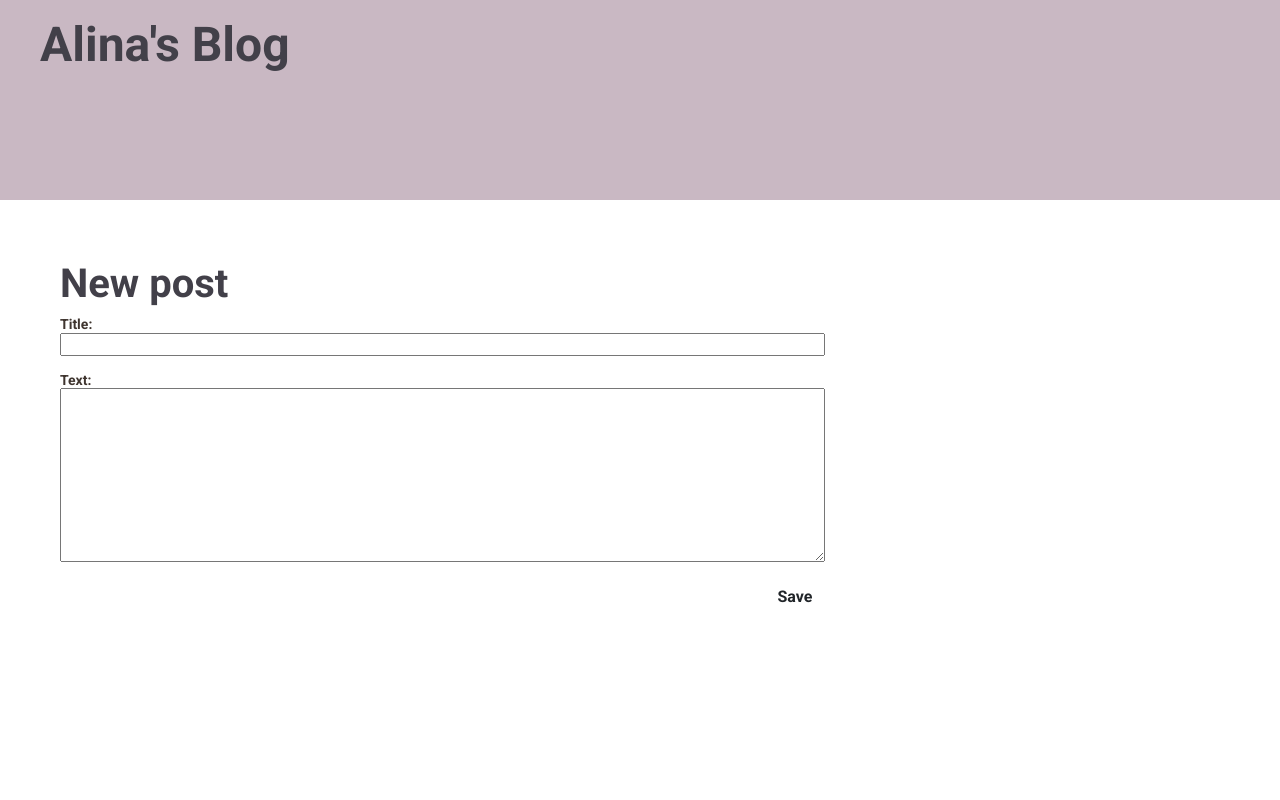
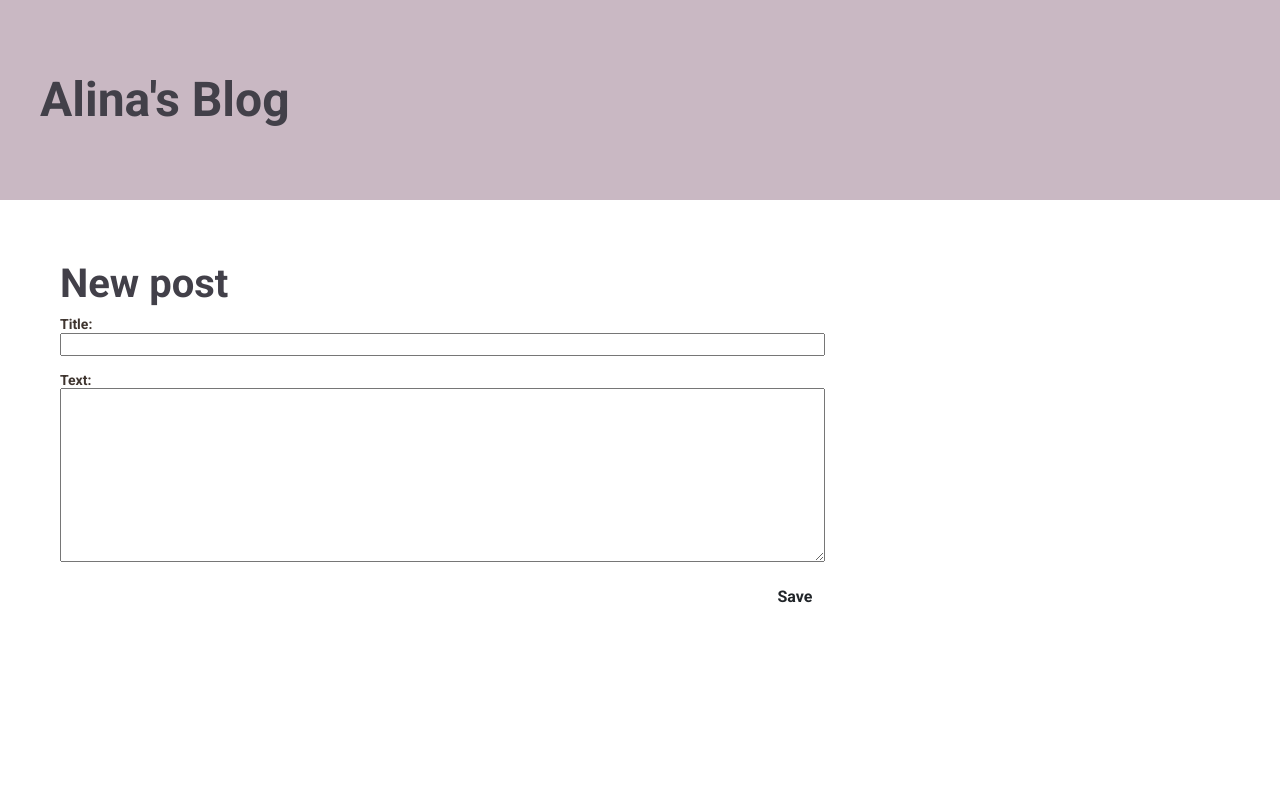
Before and after one commit to stolbikova/blog, a Django app: page /post/new/ in a window 1280 px wide. Run offline with Django 3.2, Linux system fonts and the light colour scheme; the visitor is signed in with stand-in values (Sample User, id 1); some libraries are stand-ins or nearby versions.

Commit message:
fixed header.

```diff
--- a/blog/static/css/blog.css
+++ b/blog/static/css/blog.css
@@ -1,4 +1,8 @@
 @import 'variables.css';
+
+:root {
+    --bs-link-color-rgb: var(--header-text-color);
+}
 
 body {
     font-family: var(--font-family);
@@ -8,6 +12,14 @@ body {
     font-size: 20px;
 }
 
+a {
+    text-decoration: none;
+}
+
+a:hover {
+    color: rgba(var(--header-text-color), 0.8);
+}
+
 @media (min-width: 481px) {
     body {
         font-size: 14px;
@@ -15,10 +27,8 @@ body {
 }
 
 .page-header {
-    display: block;
     height: var(--header-height);
     background-color: var(--header-bg-color);
-    margin-top: 0;
     padding: var(--space-s);
 }
 
--- a/blog/templates/blog/base.html
+++ b/blog/templates/blog/base.html
@@ -10,15 +10,15 @@
         <title>Stolbikova Alina's blog</title>
     </head>
     <body>
-      <header class="page-header blog-header py-3">
-        {% if user.is_authenticated %}
-        <a href="{% url 'post_new' %}" class="top-menu"><span class="glyphicon glyphicon-plus"></span></a>
-        {% endif %}
-        <div class="d-flex justify-content-between align-items-center">
+      <header class="page-header blog-header py-3 d-flex justify-content-between align-items-center">
+        <div>
             <!-- <img src="path/to/logo.png" alt="Blog Logo" style="height: 40px; margin-right: 10px;"> -->
             <h1 class="blog-title m-0"><a href="/">Alina's Blog</a></h1>
         </div>
       </header>
+        {% if user.is_authenticated %}
+        <a href="{% url 'post_new' %}" class="top-menu"><span class="glyphicon glyphicon-plus"></span></a>
+        {% endif %}
       <div class="content">
         <div class="row">
           <div class="col-sm-12 col-lg-8">
```
